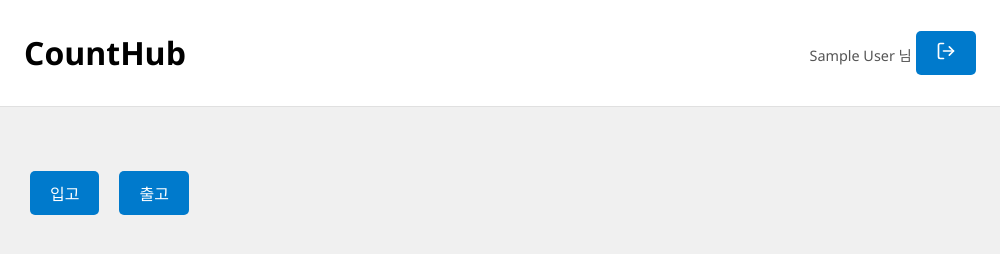
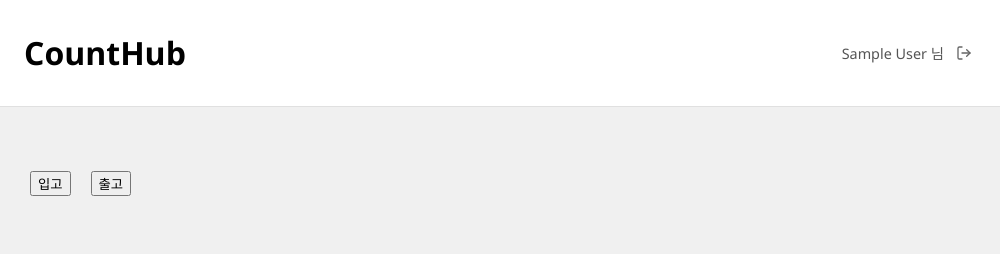
Before and after one commit to lulubethere/CountHub, an Electron app: page html/03 main.html in a window 1000 px wide. Drawn offline with Linux system fonts and the light colour scheme; sample sign-in values are in the browser's storage.

Commit message:
로그아웃 기능 추가

```diff
--- a/html/partials/header.html
+++ b/html/partials/header.html
@@ -2,8 +2,8 @@
   <h1 id="header-title">CountHub</h1>
   <div class="user-section">
     <span id="current-user" class="current-user"></span>
-    <button id="logout-btn" class="logout-btn" title="로그아웃">
-      <svg xmlns="http://www.w3.org/2000/svg" width="20" height="20" viewBox="0 0 24 24" fill="none" stroke="currentColor" stroke-width="2" stroke-linecap="round" stroke-linejoin="round">
+    <button id="logout-btn" class="logout-icon" title="로그아웃">
+      <svg xmlns="http://www.w3.org/2000/svg" width="16" height="16" viewBox="0 0 24 24" fill="none" stroke="currentColor" stroke-width="2" stroke-linecap="round" stroke-linejoin="round">
         <path d="M9 21H5a2 2 0 0 1-2-2V5a2 2 0 0 1 2-2h4"></path>
         <polyline points="16 17 21 12 16 7"></polyline>
         <line x1="21" y1="12" x2="9" y2="12"></line>
--- a/js/header.js
+++ b/js/header.js
@@ -22,6 +22,15 @@
         } catch (_) {}
         userEl.textContent = user && user.name ? user.name + ' 님' : '';
       }
+      var logoutBtn = document.getElementById('logout-btn');
+      if (logoutBtn) {
+        logoutBtn.addEventListener('click', function () {
+          try {
+            localStorage.removeItem('countHubUser');
+          } catch (_) {}
+          window.location.href = '02 login.html';
+        });
+      }
       document.dispatchEvent(new CustomEvent('header-ready'));
     })
     .catch(function () {
--- a/style/common-style.css
+++ b/style/common-style.css
@@ -16,19 +16,6 @@ body {
   display: none;
 }
 
-button {
-  padding: 10px 20px;
-  font-size: 16px;
-  background-color: #007ACC;
-  color: white;
-  border: none;
-  border-radius: 5px;
-  cursor: pointer;
-}
-
-button:hover {
-  background-color: #005A9E;
-}
 
 button:disabled {
   opacity: 0.7;
@@ -45,3 +32,29 @@ button:disabled {
 .hidden {
   display: none;
 }
+
+.user-section {
+  display: flex;
+  align-items: center;
+  gap: 8px; /* 이름과 아이콘 사이 간격 */
+}
+
+.logout-icon {
+  background: none;      /* 배경 제거 */
+  border: none;          /* 테두리 제거 */
+  padding: 4px;          /* 클릭 영역은 확보하되 외형은 작게 */
+  cursor: pointer;
+  color: #666;           /* 기본 색상을 무채색으로 낮춤 */
+  display: flex;
+  align-items: center;
+  transition: color 0.2s ease; /* 부드러운 색상 변경 */
+}
+
+.logout-icon:hover {
+  background-color: transparent; /* 파란색 배경 방지 */
+  color: #333;                             /* 아이콘 색상만 진하게 */
+  transform: scale(1.1);                   /* 살짝 커지는 효과 (선택사항) */
+}
+.logout-icon svg {
+  display: block;        /* 여백 문제 방지 */
+}
```
Also changed, not shown: style/login-style.css (+15 -0 lines).
